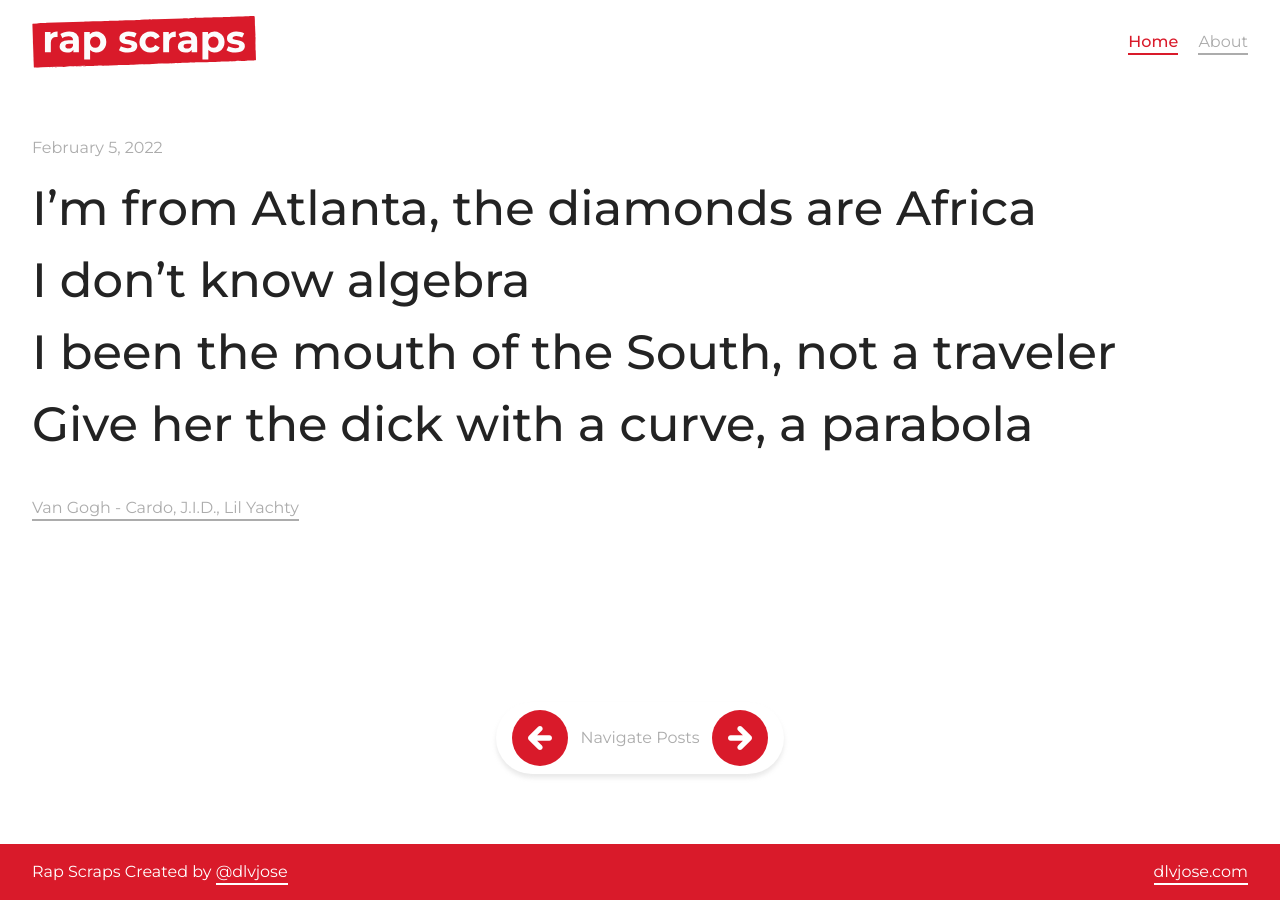
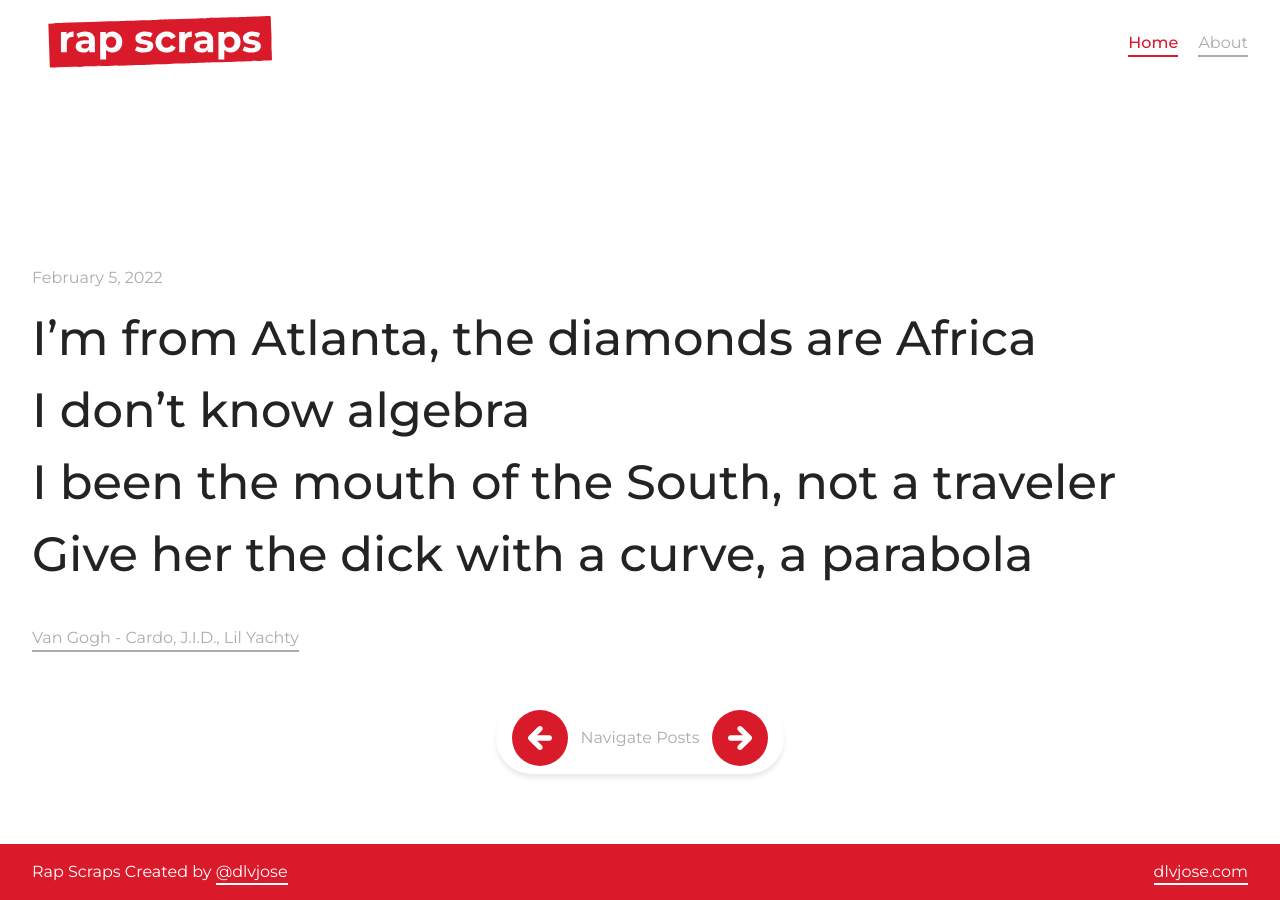
Before and after one commit to dlvjose/rap-scraps, a Jekyll site: the page built from index.html, in a window 1280 px wide. Built offline with Jekyll 4.4.1, drawn with Linux system fonts in a browser that asks for light colours.

Commit message:
Positioned content

```diff
--- a/_includes/navigation.html
+++ b/_includes/navigation.html
@@ -1,6 +1,6 @@
 <nav class="container">
     <div class="flex-row">
-        <img class="logo" src="/assets/images/rap-scraps-logo.svg">
+        <a class="logo" href="index"><img class="logo" src="/assets/images/rap-scraps-logo.svg"></a>
         <div>
             {% for item in site.data.navigation %}
             <a href="{{ item.link }}" {% if page.url==item.link %}class="current" {% endif %}>{{ item.name }}</a>
--- a/_layouts/default.html
+++ b/_layouts/default.html
@@ -15,9 +15,11 @@
 
 <body>
     {% include navigation.html %}
-    <div class="container">
-        {{ content }}
-    </div>
+        <div class="container">
+            <main>
+                {{ content }}
+            </main>
+        </div>
     {% include footer.html %}
 </body>
 
--- a/_sass/main.scss
+++ b/_sass/main.scss
@@ -7,8 +7,7 @@
 $dark: #232323;
 
 body{
-    width: 100vw;
-    height: 100vh;
+    height: 100%;
     background-color: $white;
     color: $dark;
     font-family: 'Montserrat', sans-serif;
@@ -48,6 +47,10 @@
     margin-left: 1rem;
 }
 
+.logo{
+    border: none;
+}
+
 footer a{
     color: $white;
     border-bottom: 2px solid $white;
@@ -56,6 +59,10 @@
         color: $dark;
         border-bottom: 2px solid $dark;
     }
+}
+
+main{
+    margin-top: 8rem;
 }
 
 img{
@@ -138,6 +145,10 @@
         font-size: 1.5rem;
     }
 
+    main {
+        margin-top: 4rem;
+    }
+
     .post{
         .content{
             font-size: 1.5rem;
--- a/index.html
+++ b/index.html
@@ -3,7 +3,6 @@
 title: Home
 ---
 
-<main>
 <div class="carousel">
     {% for post in site.posts %}
     <div class="post">
@@ -18,4 +17,3 @@
     <div class="metadata">Navigate Posts</div>
     <div class="next"><img class="logo" src="/assets/images/right-arrow.svg"></div>
 </div>
-</main>
```
Also changed, not shown: about.md (+1 -1 lines). Lines whose indentation alone changed are shown as unchanged.
